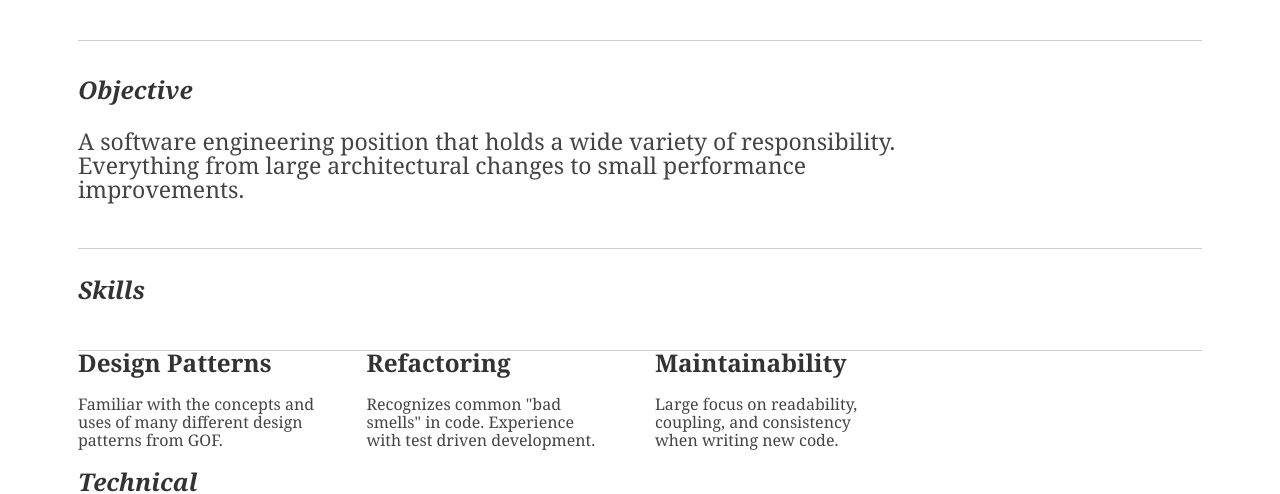
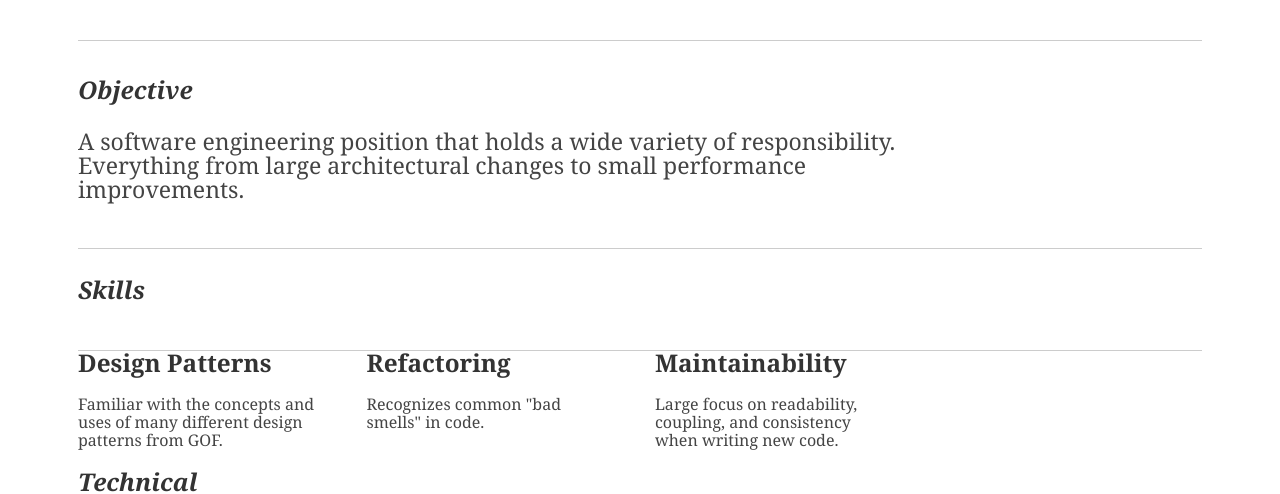
Before and after one commit to feltocraig/craigfelton.com, a plain HTML site: page index.html in a window 1280 px wide. Shown: the part 311-805 px from the top of the page. Drawn offline with Linux system fonts and the light colour scheme; a small style sheet from the web is missing.

Commit message:
Update index.html

```diff
--- a/index.html
+++ b/index.html
@@ -61,7 +61,7 @@
 
 								<div class="talent">
 									<h2>Refactoring</h2>
-									<p>Recognizes common "bad smells" in code. Experience with test driven development.</p>
+									<p>Recognizes common "bad smells" in code.</p>
 								</div>
 
 								<div class="talent">
```
